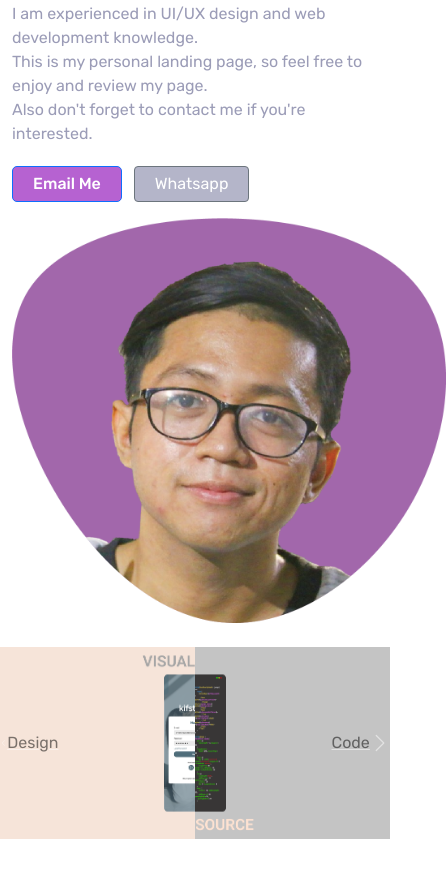
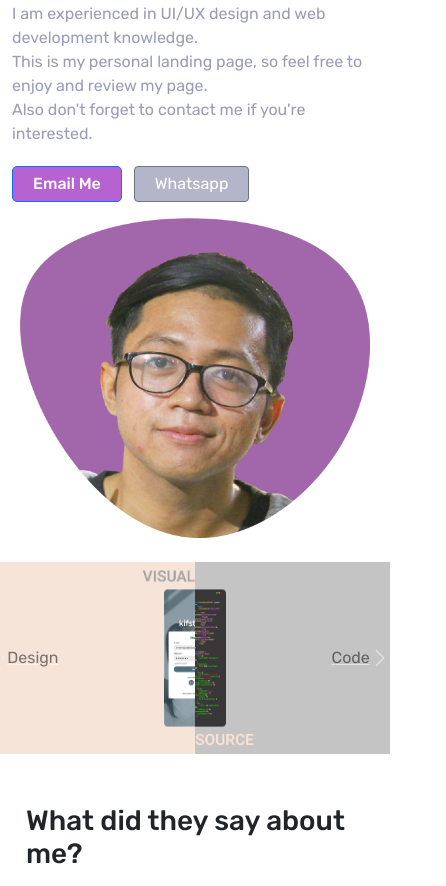
Before and after one commit to digohebat/digohebat.github.io, a plain HTML site: page index.html in a window 390 px wide. Shown: the part 206-1092 px from the top of the page, 446 px wide, since content can reach past the window. Drawn offline with nearby package versions, Linux system fonts and the light colour scheme.

Commit message:
Changes for banner and profile
to be more responsive to small screen devices

Change in @media

```diff
--- a/assets/style/main.scss
+++ b/assets/style/main.scss
@@ -77,8 +77,10 @@ body{
         padding-top: 30px;
         .about-section{
             .banner-image{
+                text-align: center;
                 img{
-                    width: 434px;
+                    width: 350px;
+                    height: 320px
                 }
             }
             .text-about{
@@ -100,7 +102,7 @@ body{
         }
     }
     .profile-section{
-        margin-left: 20px;
+        margin-left: 2px;
         .profile-section-header{
             h1{
                 padding-left: 24px;
```
Also changed, not shown: assets/style/main.css, 1 other file.
